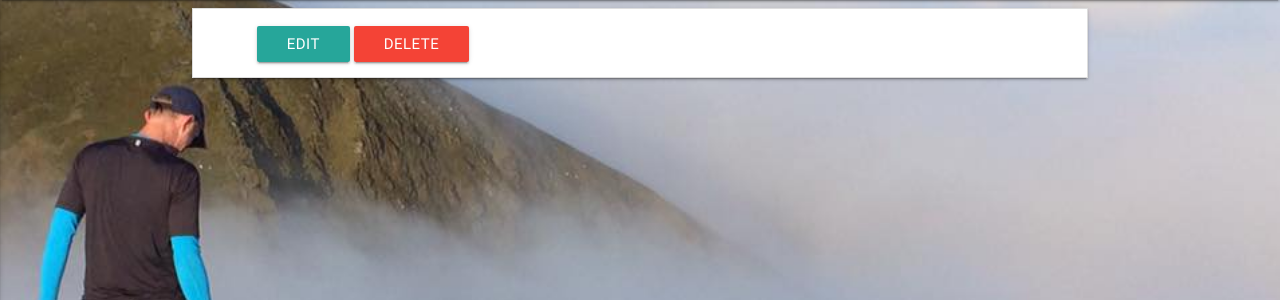
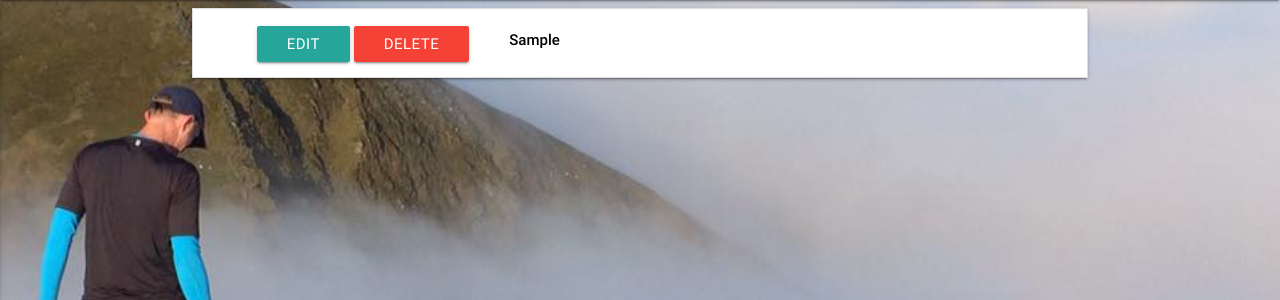
Before and after one commit to alchemist2016/West-Cork-Trail-Runners, a Flask app: page /get_members in a window 1280 px wide. Shown: the part 64-364 px from the top of the page. Run offline with Flask 2, Linux system fonts and the light colour scheme; a database or web service that is not in the repository returns one stand-in record (values such as "Sample title"); some libraries are stand-ins or nearby versions.

Commit message:
Imported a new image updated and formatted get_members page

```diff
--- a/static/css/style.css
+++ b/static/css/style.css
@@ -22,6 +22,7 @@ body,html {
 
 .task-header {
     margin-top: 5px;
+    color: black;
 }
 #trails {
     text-align: center;
--- a/templates/get_members.html
+++ b/templates/get_members.html
@@ -10,7 +10,7 @@
 				<a href="{{url_for('edit_member', member_id=member._id)}}"class="waves-effect waves-light btn btn-small">Edit</a>
                 <a href="{{url_for('delete_member', member_id=member._id)}}" class="waves-effect waves-light btn btn-small red">Delete</a>
 			</div>
-			<div class="task-header col s9">
+			<div class="task-header col s9 center-align">
 				<strong>{{member.first_name}}</strong>
 			</div>
 		</div>
```
Also changed, not shown: static/img/shoes.jpg (added).
